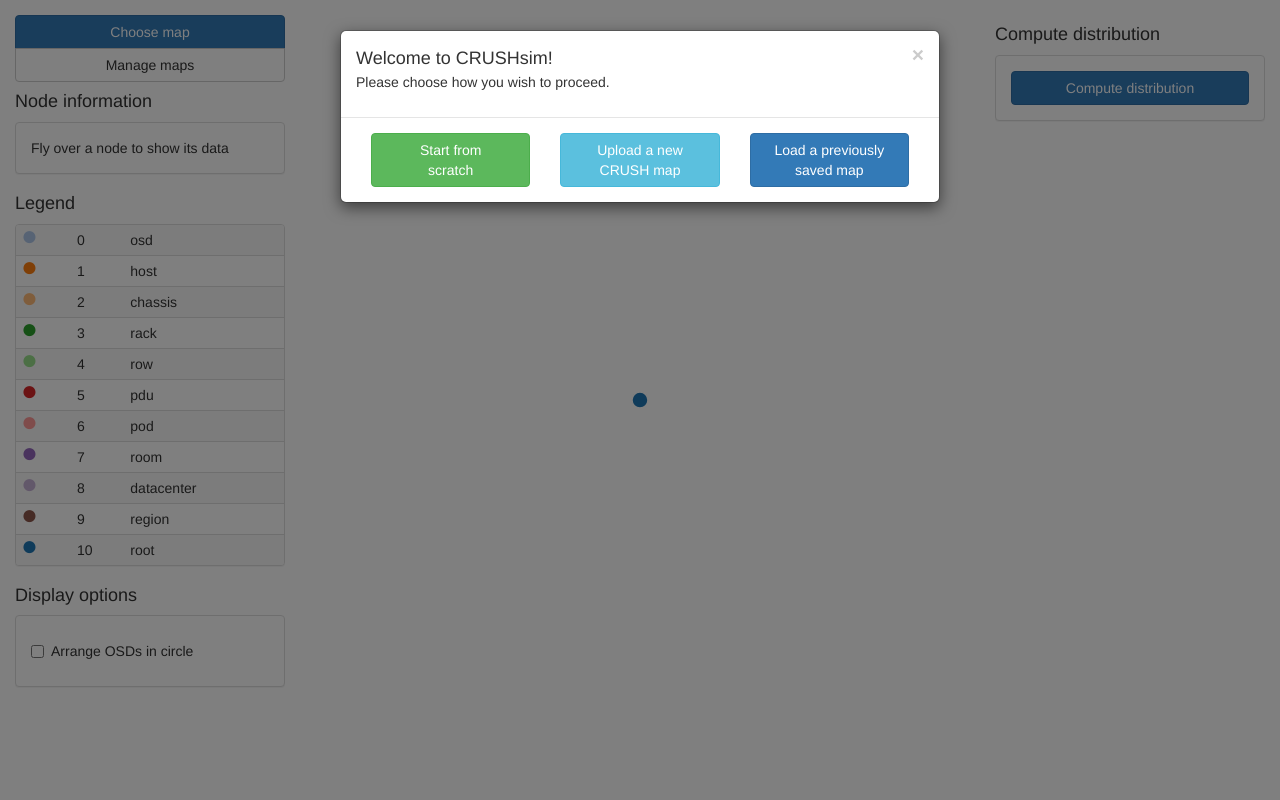
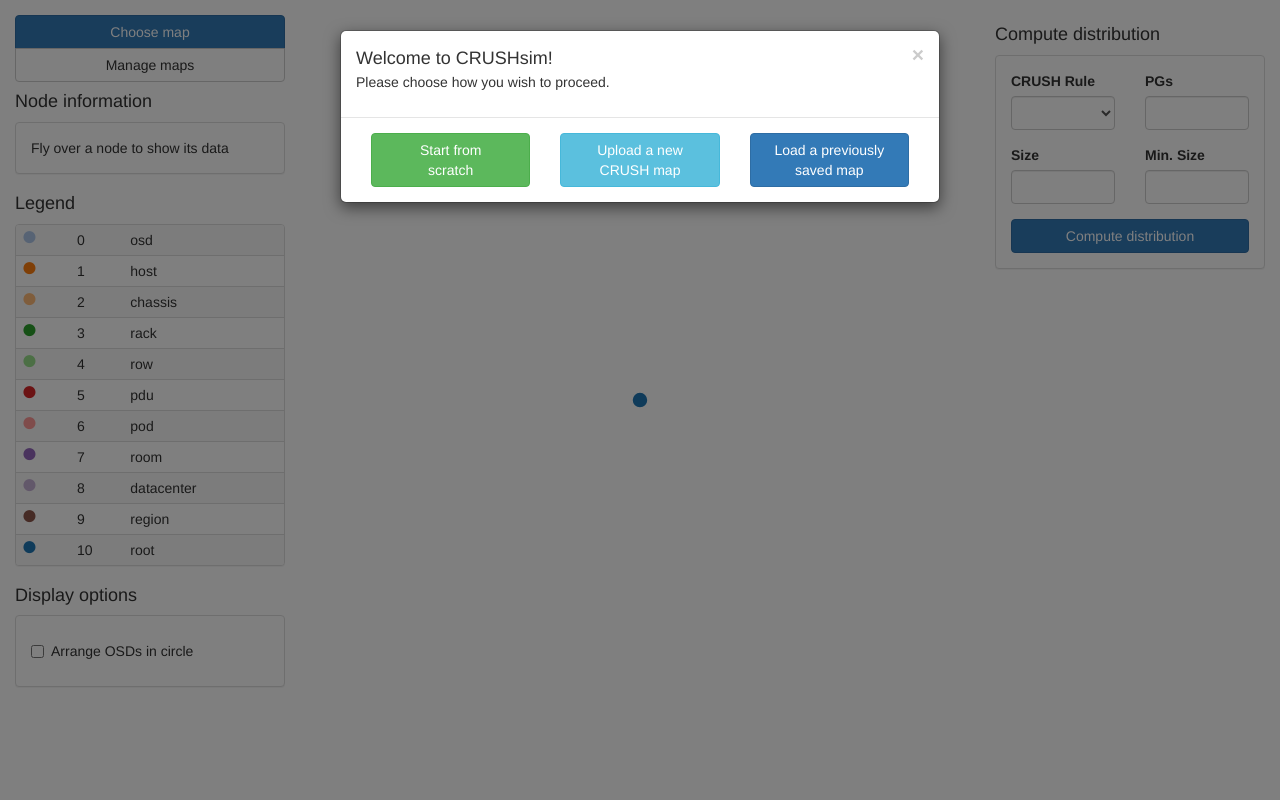
Before and after one commit to xvillaneau/CRUSHsim, a Flask app: page /onepageapp in a window 1280 px wide. Run offline with Flask 2, Linux system fonts and the light colour scheme; lists and menus that the app fills with data are empty; parts of the project's set-up code (start-up, migrations or seed data) failed here and were passed over; some libraries are stand-ins or nearby versions.

Commit message:
Prepared HTML for static compute form

```diff
--- a/templates/onepageapp.html
+++ b/templates/onepageapp.html
@@ -48,9 +48,30 @@
 	</div>
 	<div id="appMenuR">
 		<h4>Compute distribution</h4>
-		<div class="panel panel-default staticPanel">
+		<div class="panel panel-default compStatPanel">
 			<div class="panel-body">
-				<button class="btn btn-primary btn-block" id="btnSimulStatic">Compute distribution</button>
+				<div class="row">
+					<div class="col-xs-6 form-group">
+						<label for="compStatRule">CRUSH Rule</label>
+						<select class="form-control" id="compStatRule">
+						</select>
+					</div>
+					<div class="col-xs-6 form-group">
+						<label for="compStatPgs">PGs</label>
+						<input type="text" class="form-control" id="compStatPGs">
+					</div>
+				</div>
+				<div class="row">
+					<div class="col-xs-6 form-group">
+						<label for="compStatSize">Size</label>
+						<input type="text" class="form-control" id="compStatSize">
+					</div>
+					<div class="col-xs-6 form-group">
+						<label for="compStatMinSize">Min. Size</label>
+						<input type="text" class="form-control" id="compStatMinSize">
+					</div>
+				</div>
+				<button class="btn btn-primary btn-block" id="btnCompStat">Compute distribution</button>
 			</div>
 		</div>
 	</div>
```
